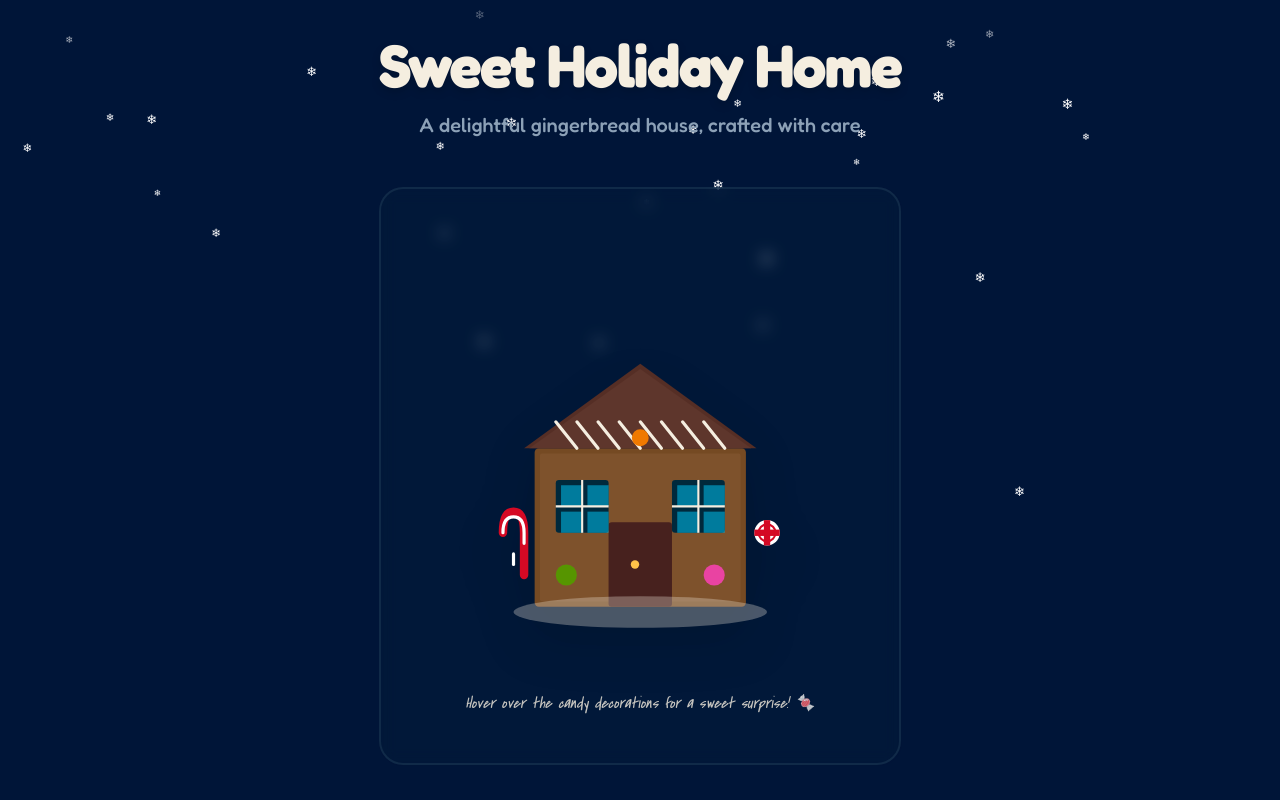
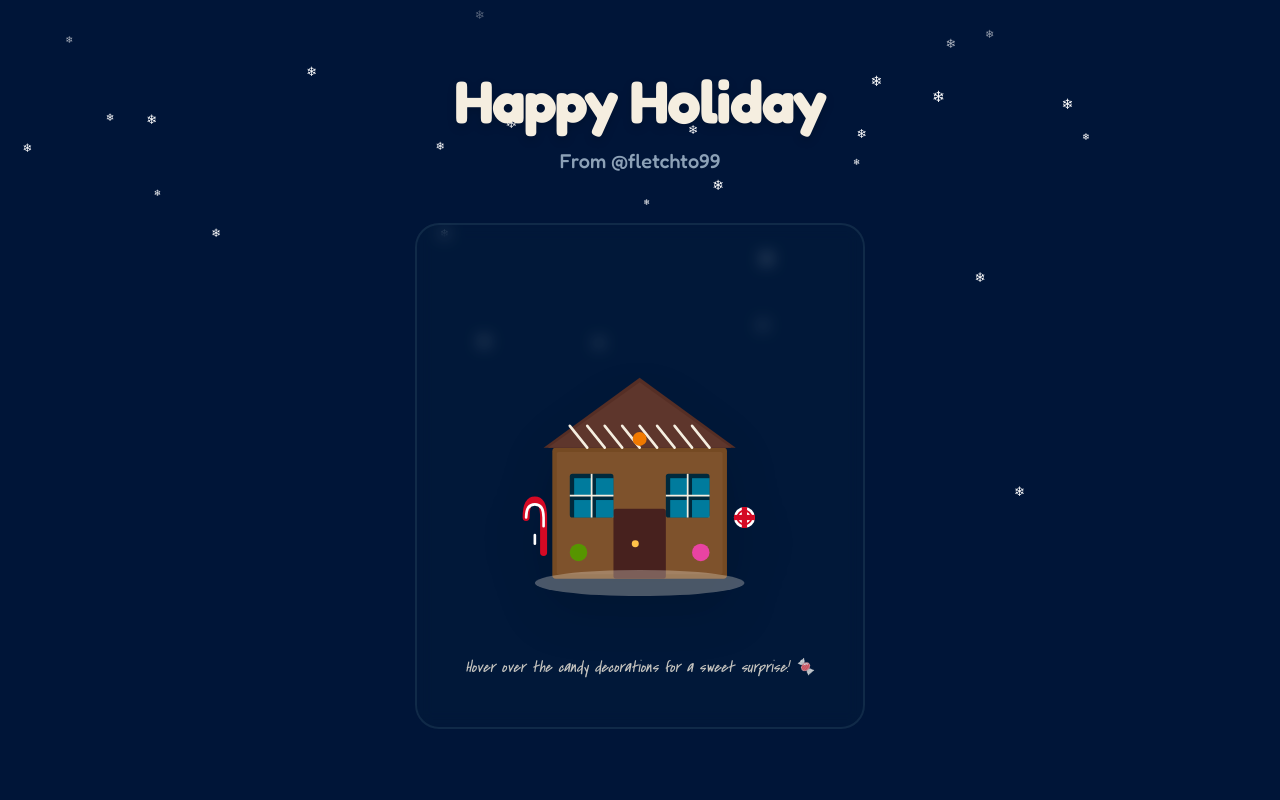
Before and after one commit to fletchto99/gingerbread-house, a React (Vite) app: page / in a window 1280 px wide. Built offline with nearby package versions, Linux system fonts and the light colour scheme.

Commit message:
Generated by Spark: Make the top text "Happy Holiday" and the text below it from "From @fletchto99"

```diff
--- a/spark.meta.json
+++ b/spark.meta.json
@@ -1,3 +1,4 @@
 {
-  "templateVersion": 1
+  "templateVersion": 1,
+  "dbType": "kv"
 }
--- a/src/App.tsx
+++ b/src/App.tsx
@@ -8,10 +8,10 @@ function App() {
 
       <div className="relative z-10 text-center">
         <h1 className="text-5xl md:text-6xl font-bold text-foreground mb-4 tracking-tight drop-shadow-lg">
-          Sweet Holiday Home
+          Happy Holiday
         </h1>
         <p className="text-lg md:text-xl text-muted-foreground mb-12 font-medium">
-          A delightful gingerbread house, crafted with care
+          From @fletchto99
         </p>
 
         <div className="bg-card/30 backdrop-blur-sm rounded-3xl p-8 md:p-12 border-2 border-border/50">
```
